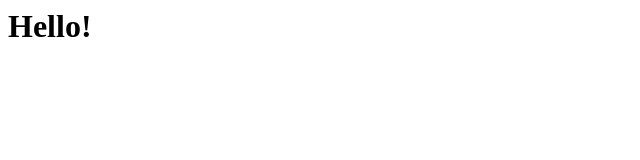
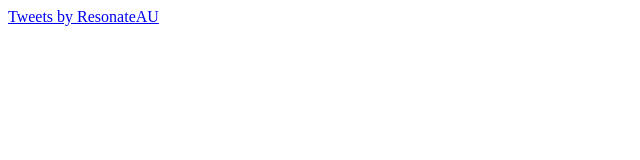
Before and after one commit to jessqnnguyen/resonate-twitter-feed, a plain HTML site: page index.html in a window 1280 px wide. Shown: the whole page, without its empty margins (0-640 px from the left). Drawn offline with Linux system fonts and the light colour scheme.

Commit message:
added resonate's twitter feed

```diff
--- a/index.html
+++ b/index.html
@@ -1 +1 @@
-<h1>Hello!</h1>
+<a class="twitter-timeline" href="https://twitter.com/ResonateAU?ref_src=twsrc%5Etfw">Tweets by ResonateAU</a> <script async src="https://platform.twitter.com/widgets.js" charset="utf-8"></script>
```
